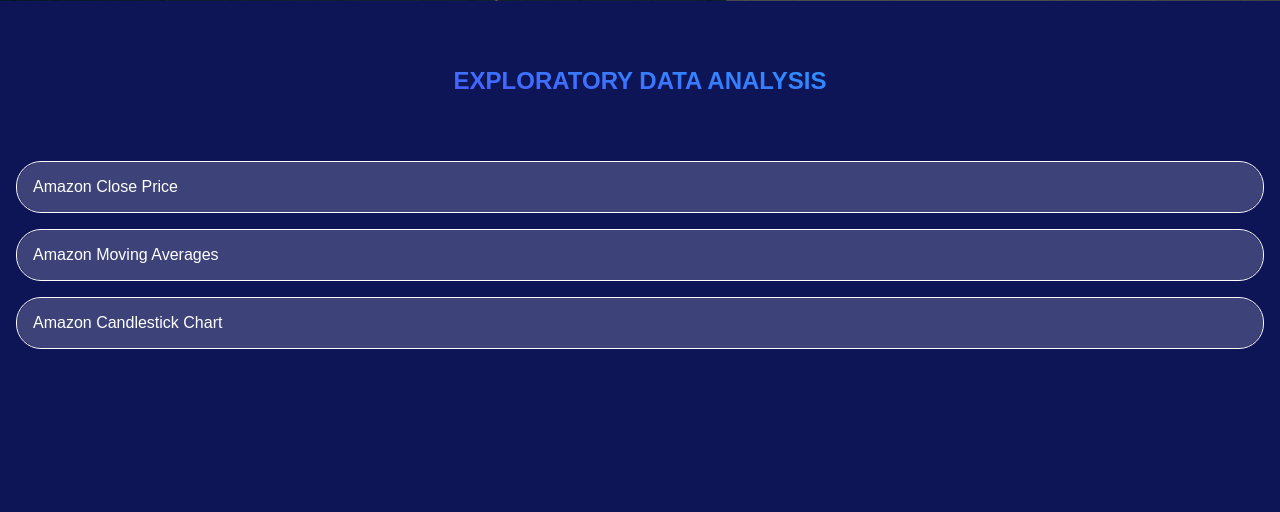
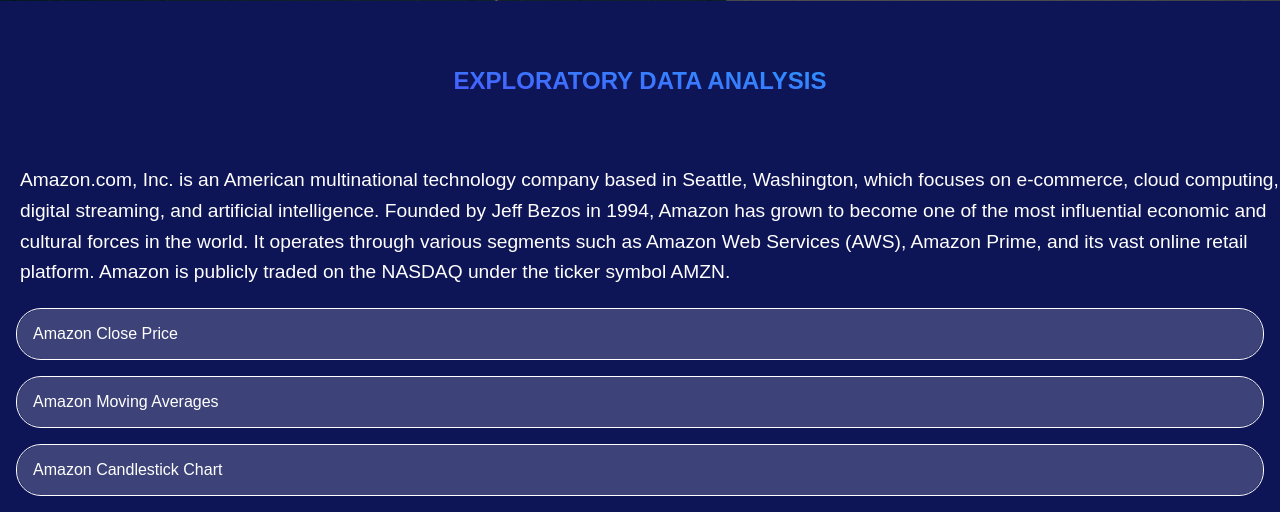
Before and after one commit to ZaemAzmi/pythonass, a Flask app: page /amazon in a window 1280 px wide. Shown: the part 625-1137 px from the top of the page. Before the commit the page ends 974 px from the top, so only its background shows below. Run offline with Flask 3, Linux system fonts and the light colour scheme.

Commit message:
feat : company description text

```diff
--- a/templates/amazon.html
+++ b/templates/amazon.html
@@ -32,12 +32,14 @@
     </div>
 
     <h1 class="component-title">EXPLORATORY DATA ANALYSIS</h1>
-
+    <div class="company-description" style="margin: 20px 0; font-size: 1.2em; line-height: 1.6; color: #FFFFFF; margin-left: 20px;">
+        <p>Amazon.com, Inc. is an American multinational technology company based in Seattle, Washington, which focuses on e-commerce, cloud computing, digital streaming, and artificial intelligence. Founded by Jeff Bezos in 1994, Amazon has grown to become one of the most influential economic and cultural forces in the world. It operates through various segments such as Amazon Web Services (AWS), Amazon Prime, and its vast online retail platform. Amazon is publicly traded on the NASDAQ under the ticker symbol AMZN.</p>
+    </div>
     <div class="accordion">
         <div class="accordion-item">
             <button class="accordion-button">Amazon Close Price</button>
             <div class="accordion-content">
-                <img src="/images/Amazon_time_series" alt="Amazon Close Price">
+                <img src="/images/Amazon_time_series.png" alt="Amazon Close Price">
                 <p>The close price chart plots the closing prices of Amazon's stock from 2000 to 2023, providing a clear visual representation of how the stock's price has changed over time. The closing price is the last price at which the stock traded during the trading period. This chart helps investors understand the historical performance of Amazon's stock and identify long-term trends, significant price movements, and periods of volatility.</p>
                 <p>By examining the close price over a long period, we can observe the growth trajectory of Amazon, detect patterns such as bullish or bearish trends, and identify any external events or market conditions that might have influenced the stock price. This insight is crucial for making informed investment decisions and understanding the company's financial health over the years.</p>
             </div>
--- a/templates/apple.html
+++ b/templates/apple.html
@@ -26,7 +26,9 @@
     </div>
 
     <h1 class="component-title">EXPLORATORY DATA ANALYSIS</h1>
-
+    <div class="company-description" style="margin: 20px 0; font-size: 1.2em; line-height: 1.6; color: #FFFFFF; margin-left: 20px;">
+        <p>Apple Inc. is an American multinational technology company headquartered in Cupertino, California. Founded by Steve Jobs, Steve Wozniak, and Ronald Wayne on April 1, 1976, Apple is known for its innovative hardware products, software solutions, and digital services. The company's iconic product lineup includes the iPhone, iPad, Mac, Apple Watch, and Apple TV, along with a range of software applications and services such as iOS, macOS, iCloud, and Apple Music. Apple is one of the world's most valuable brands and is listed on the NASDAQ under the ticker symbol AAPL.</p>
+    </div>
     <div class="accordion">
         <div class="accordion-item">
             <button class="accordion-button">Apple Close Price</button>
--- a/templates/google.html
+++ b/templates/google.html
@@ -31,7 +31,9 @@
     </div>
 
     <h1 class="component-title">EXPLORATORY DATA ANALYSIS</h1>
-
+    <div class="company-description" style="margin: 20px 0; font-size: 1.2em; line-height: 1.6; color: #FFFFFF; margin-left: 20px;">
+        <p>Google LLC is an American multinational technology company that specializes in Internet-related services and products. Founded by Larry Page and Sergey Brin while they were Ph.D. students at Stanford University on September 4, 1998, Google has since become one of the world's most valuable companies. It is primarily known for its search engine, but it also offers a wide range of services and products, including advertising services, cloud computing, software, and hardware. Google's parent company, Alphabet Inc., was created through a corporate restructuring of Google on October 2, 2015. Google's stock is traded on the NASDAQ under the ticker symbols GOOGL and GOOG.</p>
+    </div>
     <div class="accordion">
         <div class="accordion-item">
             <button class="accordion-button">Google Close Price</button>
--- a/templates/microsoft.html
+++ b/templates/microsoft.html
@@ -31,7 +31,9 @@
     </div>
 
     <h1 class="component-title">EXPLORATORY DATA ANALYSIS</h1>
-
+    <div class="company-description" style="margin: 20px 0; font-size: 1.2em; line-height: 1.6; color: #FFFFFF; margin-left: 20px;">
+        <p>Microsoft Corporation is an American multinational technology company with headquarters in Redmond, Washington. Founded by Bill Gates and Paul Allen on April 4, 1975, Microsoft is known for its software products, such as the Microsoft Windows line of operating systems, the Microsoft Office suite, and the Internet Explorer and Edge web browsers. It is one of the largest and most successful tech companies globally, with a significant presence in cloud computing through its Azure platform. Microsoft is listed on the NASDAQ under the ticker symbol MSFT.</p>
+    </div>
     <div class="accordion">
         <div class="accordion-item">
             <button class="accordion-button">Microsoft Close Price</button>
--- a/templates/netflix.html
+++ b/templates/netflix.html
@@ -31,7 +31,9 @@
     </div>
 
     <h1 class="component-title">EXPLORATORY DATA ANALYSIS</h1>
-
+    <div class="company-description" style="margin: 20px 0; font-size: 1.2em; line-height: 1.6; color: #FFFFFF; margin-left: 20px;">
+        <p>Netflixs, Inc. is an American subscription streaming service and production company. Launched on August 29, 1997, it offers a library of films and television series through distribution deals as well as its own productions, known as Netflix Originals. Headquartered in Los Gatos, California, Netflix is a global entertainment giant with over 200 million subscribers worldwide. The company's stock is traded on the NASDAQ under the ticker symbol NFLX.</p>
+    </div>
     <div class="accordion">
         <div class="accordion-item">
             <button class="accordion-button">Netflix Close Price</button>
```
